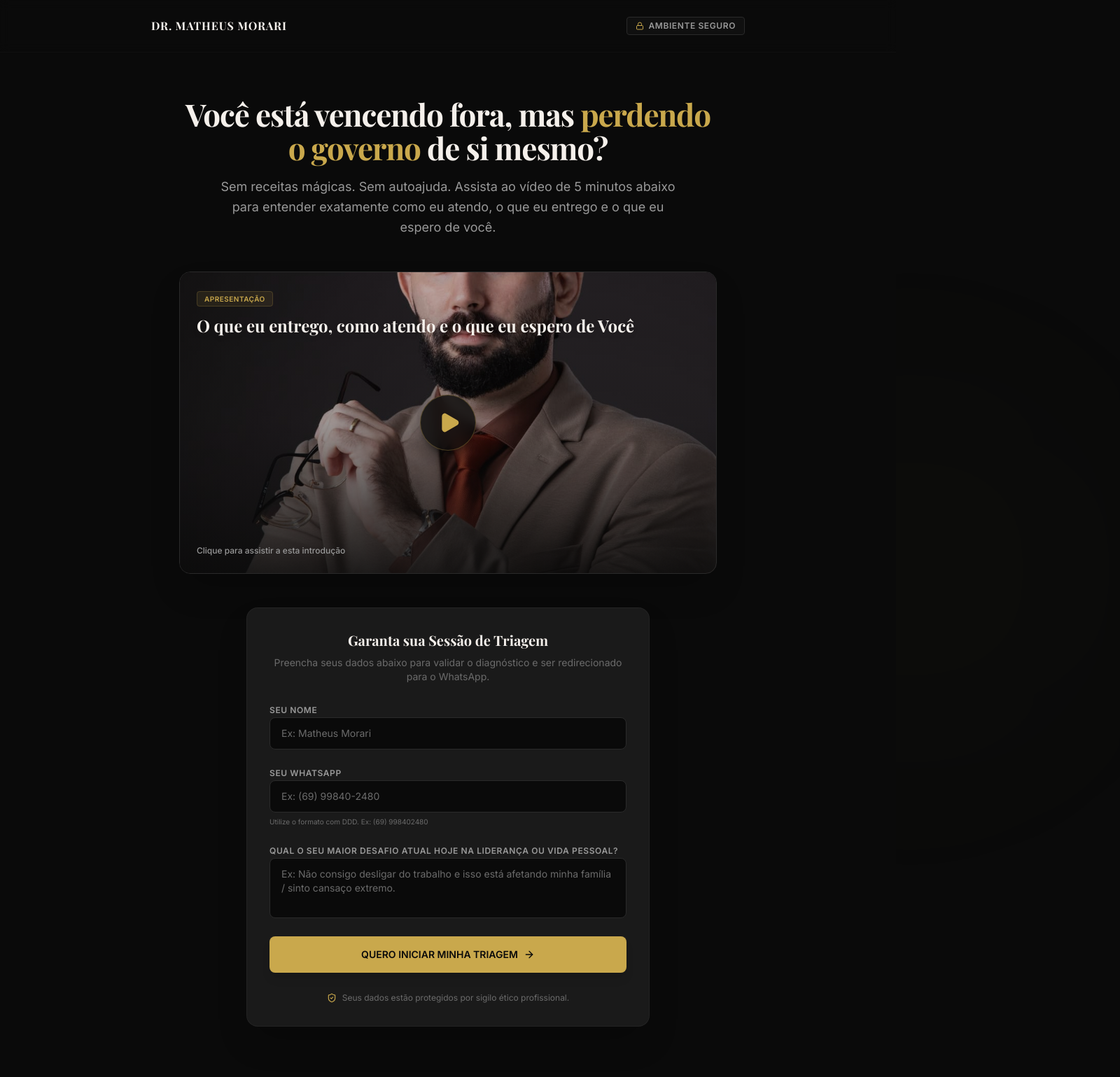
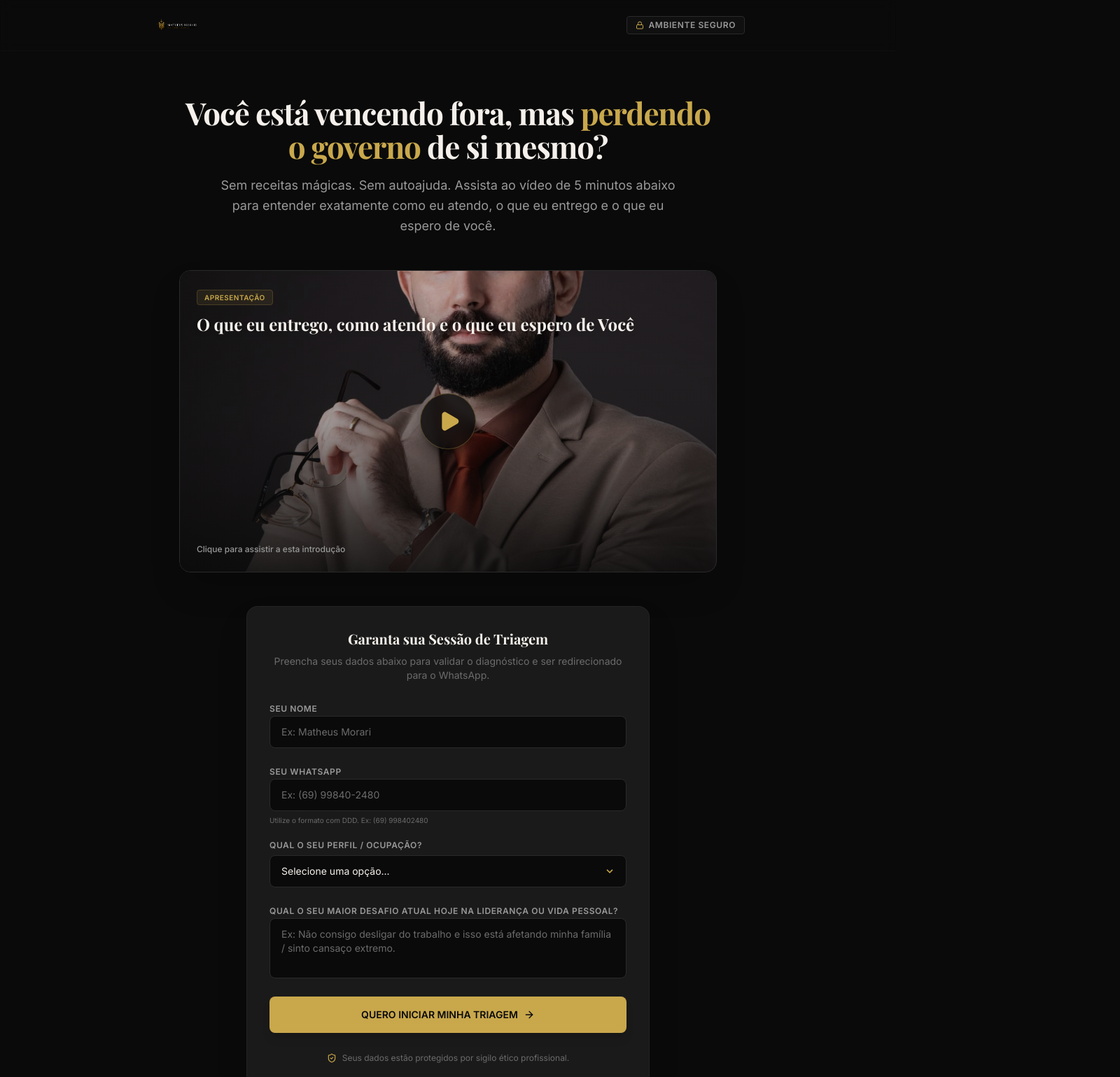
Before and after one commit to Reinatofarias/morari, a Next.js app: page /captura in a window 1280 px wide. Shown: the top 1539 px of the page at 70% size, 1600 px wide, since content can reach past the window. Built offline with nearby package versions, Linux system fonts and the light colour scheme; no server answers.

Commit message:
feat: adicionar dropdown de perfil e logo horizontal no header, ajustar opacidade do background na pagina de captura

```diff
--- a/src/app/(landing)/captura/page.tsx
+++ b/src/app/(landing)/captura/page.tsx
@@ -11,12 +11,13 @@ import Image from 'next/image';
 export default function CapturaPage() {
   const [nome, setNome] = useState('');
   const [whatsapp, setWhatsapp] = useState('');
+  const [perfil, setPerfil] = useState('');
   const [desafio, setDesafio] = useState('');
   const [status, setStatus] = useState<'idle' | 'loading' | 'success' | 'error'>('idle');
 
   const handleSubmit = async (e: React.FormEvent) => {
     e.preventDefault();
-    if (!nome.trim() || !whatsapp.trim()) return;
+    if (!nome.trim() || !whatsapp.trim() || !perfil) return;
 
     setStatus('loading');
 
@@ -24,6 +25,7 @@ export default function CapturaPage() {
     const payload = {
       nome: nome.trim(),
       whatsapp: whatsapp.trim(),
+      perfil: perfil,
       desafio: desafio.trim() || 'Não especificado',
       timestamp: new Date().toISOString(),
       source: 'landing_page_captura',
@@ -49,7 +51,7 @@ export default function CapturaPage() {
       setStatus('success');
 
       // Pre-filled WhatsApp message redirect
-      const rawMsg = `Olá Dr. Matheus, acabei de preencher o diagnóstico no site e quero garantir minha sessão de triagem. Meu nome é ${nome.trim()} e meu maior desafio hoje é: ${desafio.trim() || 'Melhorar governo interno'}.`;
+      const rawMsg = `Olá Dr. Matheus, acabei de preencher o diagnóstico no site e quero garantir minha sessão de triagem. Meu nome é ${nome.trim()}, atuo como ${perfil} e meu maior desafio hoje é: ${desafio.trim() || 'Melhorar governo interno'}.`;
       const waUrl = `https://wa.me/${WHATSAPP_NUMBER}?text=${encodeURIComponent(rawMsg)}`;
 
       // Delay slightly to show success message before redirect
@@ -64,17 +66,17 @@ export default function CapturaPage() {
   };
 
   return (
-    <main className="min-h-screen bg-background text-foreground flex flex-col justify-between selection:bg-gold/30 selection:text-ice relative">
+    <main className="min-h-screen text-foreground flex flex-col justify-between selection:bg-gold/30 selection:text-ice relative overflow-hidden bg-background">
       {/* Background Image of Matheus with luxury dark overlay */}
-      <div className="fixed inset-0 -z-20 w-full h-full">
+      <div className="absolute inset-0 -z-10 w-full h-full">
         <Image
           src={portraitAssets.library.src}
           alt="Matheus Morari Background"
           fill
-          className="object-cover object-center filter grayscale opacity-10"
+          className="object-cover object-center filter grayscale opacity-[0.08]"
           priority
         />
-        <div className="absolute inset-0 bg-gradient-to-b from-background via-background/95 to-background z-0" />
+        <div className="absolute inset-0 bg-gradient-to-b from-background/30 via-background/90 to-background z-0" />
       </div>
 
       {/* Glow effects for premium dark mood */}
@@ -82,10 +84,16 @@ export default function CapturaPage() {
       <div className="absolute bottom-1/4 -left-1/4 w-[600px] h-[600px] bg-blue-dark/20 rounded-full blur-[130px] pointer-events-none -z-10" />
 
       {/* Header */}
-      <header className="py-6 border-b border-surface-soft/20 bg-background/50 backdrop-blur-sm sticky top-0 z-40">
+      <header className="py-4 border-b border-surface-soft/20 bg-background/50 backdrop-blur-sm sticky top-0 z-40">
         <div className="max-w-4xl mx-auto px-6 flex items-center justify-between">
-          <div className="font-display font-bold text-ice tracking-wider text-sm sm:text-base">
-            DR. MATHEUS MORARI
+          <div className="relative h-8 w-32 sm:h-10 sm:w-40">
+            <Image
+              src="/assets/branding/logo-horizontal-nobg.png"
+              alt="Dr. Matheus Morari"
+              fill
+              className="object-contain object-left"
+              priority
+            />
           </div>
           <div className="text-[10px] sm:text-xs text-muted-light font-semibold uppercase tracking-wider flex items-center gap-1.5 border border-surface-soft px-3 py-1 rounded bg-surface/40">
             <Lock size={12} className="text-gold" />
@@ -176,6 +184,35 @@ export default function CapturaPage() {
                 <span className="text-[10px] text-muted block">
                   Utilize o formato com DDD. Ex: (69) 998402480
                 </span>
+              </div>
+
+              {/* Input: Perfil / Ocupação */}
+              <div className="space-y-1.5">
+                <label htmlFor="perfil" className="text-xs font-semibold uppercase tracking-wider text-muted-light block">
+                  Qual o seu perfil / ocupação?
+                </label>
+                <div className="relative">
+                  <select
+                    id="perfil"
+                    required
+                    value={perfil}
+                    onChange={(e) => setPerfil(e.target.value)}
+                    className="w-full bg-background border border-surface-soft rounded-lg px-4 py-3 text-ice text-sm focus:border-gold focus:outline-none transition-all appearance-none cursor-pointer"
+                    disabled={status === 'loading'}
+                  >
+                    <option value="" disabled className="text-muted">Selecione uma opção...</option>
+                    <option value="Empreendedor" className="bg-surface text-ice">Empreendedor</option>
+                    <option value="Profissional Liberal" className="bg-surface text-ice">Profissional Liberal (Médico, Advogado, etc.)</option>
+                    <option value="Diretor / Gestor / Executivo" className="bg-surface text-ice">Diretor / Gestor / Executivo</option>
+                    <option value="Outro" className="bg-surface text-ice">Outro cargo de responsabilidade</option>
+                  </select>
+                  {/* Custom Arrow Accent */}
+                  <div className="pointer-events-none absolute inset-y-0 right-0 flex items-center px-4 text-gold">
+                    <svg className="fill-current h-4 w-4" xmlns="http://www.w3.org/2000/svg" viewBox="0 0 20 20">
+                      <path d="M9.293 12.95l.707.707L15.657 8l-1.414-1.414L10 10.828 5.757 6.586 4.343 8z"/>
+                    </svg>
+                  </div>
+                </div>
               </div>
 
               {/* Input Qualificadora: Desafio */}
```
